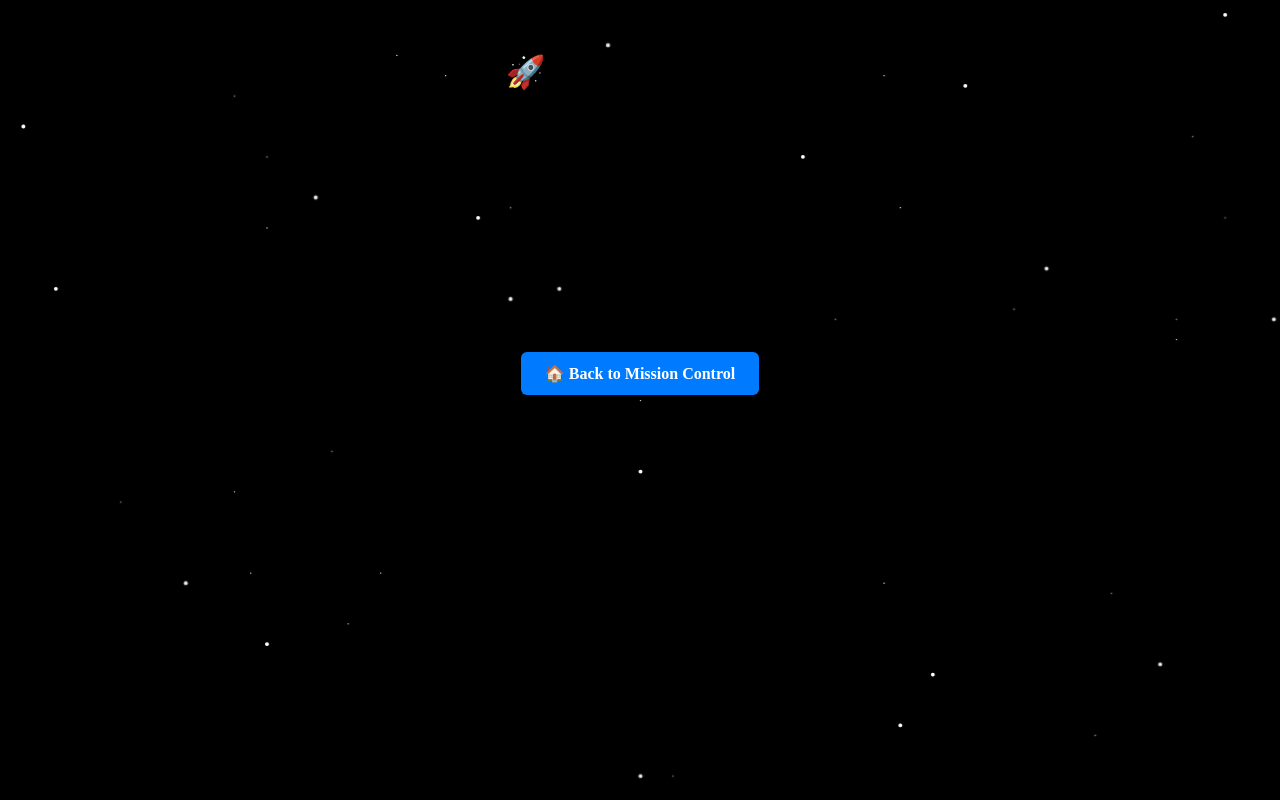
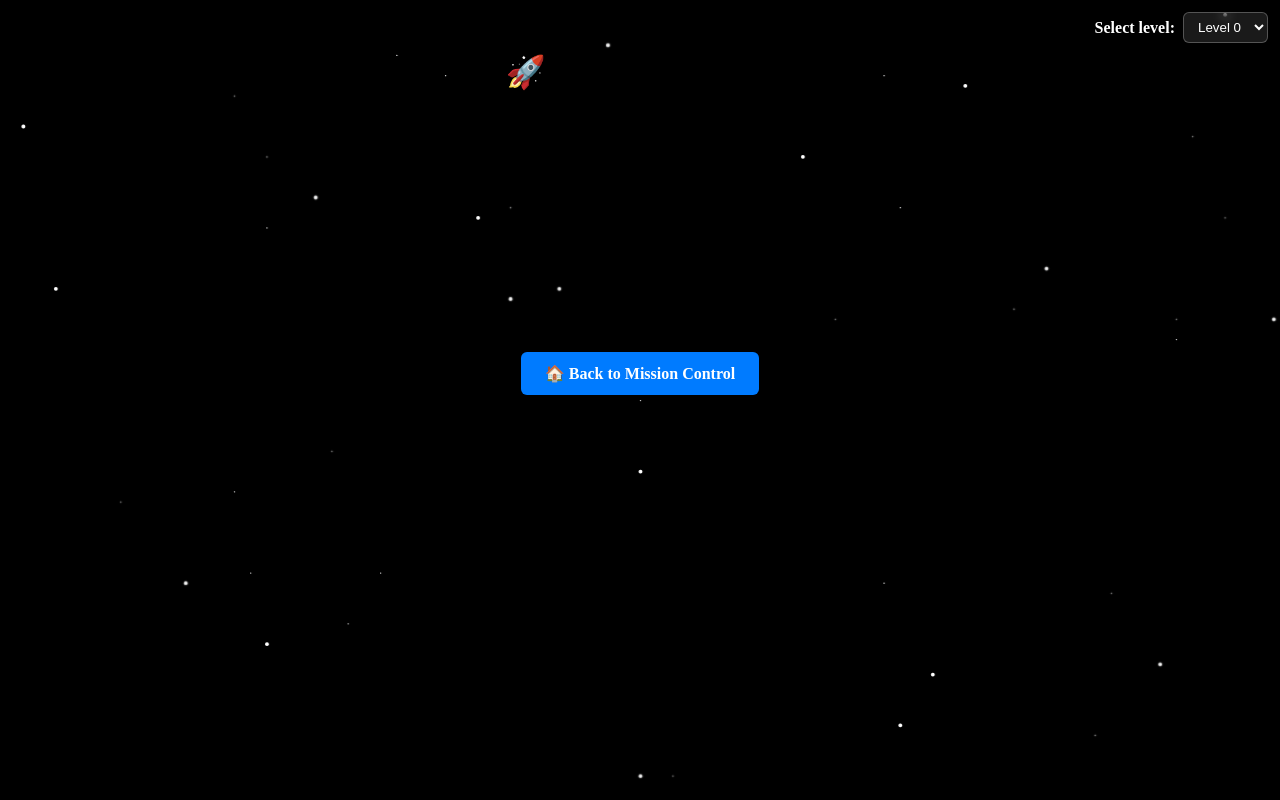
Before and after one commit to Sholudyvyy/nasa-space-apps-challenge, a Vue app: page / in a window 1280 px wide. Built offline with nearby package versions, Linux system fonts and the light colour scheme.

Commit message:
selector_0.1

```diff
--- a/src/App.vue
+++ b/src/App.vue
@@ -1,11 +1,14 @@
 <template>
   <div id="app">
     <div class="stars"></div>
+    <LevelSelector />
     <router-view></router-view>
   </div>
 </template>
 
-<script setup></script>
+<script setup>
+import LevelSelector from './components/LevelSelector.vue'
+</script>
 
 <style lang="scss">
 // Variables
--- /dev/null
+++ b/src/components/LevelSelector.vue
@@ -0,0 +1,86 @@
+<template>
+  <div class="level-selector">
+    <label for="level-select">Select level:</label>
+    <select id="level-select" v-model="selectedPath" @change="goToLevel">
+      <option v-for="level in levels" :key="level.path" :value="level.path">
+        {{ level.label }}
+      </option>
+    </select>
+  </div>
+</template>
+
+<script setup>
+import { ref, computed, onMounted, watch } from 'vue'
+import { useRoute, useRouter } from 'vue-router'
+
+const router = useRouter()
+const route = useRoute()
+
+// Map available level files to route paths and labels
+// Keep in sync with routes in `src/router/index.js`
+const levels = computed(() => [
+  { path: '/level0', label: 'Level 0' },
+  { path: '/level1', label: 'Level 1' },
+  { path: '/level2', label: 'Level 2' },
+  { path: '/level3', label: 'Level 3' },
+  { path: '/level4', label: 'Level 4' },
+  { path: '/level5', label: 'Level 5' },
+  { path: '/level6', label: 'Level 6' },
+  { path: '/level7', label: 'Level 7' },
+  { path: '/level8', label: 'Level 8' }
+])
+
+const selectedPath = ref('/level0')
+
+onMounted(() => {
+  // Initialize selection based on current route if it matches a level
+  const current = levels.value.find(l => l.path === route.path)
+  if (current) {
+    selectedPath.value = current.path
+  } else {
+    // If on root '/', prefer '/level0'
+    if (route.path === '/') selectedPath.value = '/level0'
+  }
+})
+
+watch(() => route.path, (newPath) => {
+  const current = levels.value.find(l => l.path === newPath)
+  if (current) selectedPath.value = current.path
+})
+
+function goToLevel() {
+  if (route.path !== selectedPath.value) {
+    router.push(selectedPath.value)
+  }
+}
+</script>
+
+<style scoped>
+.level-selector {
+  position: fixed;
+  top: 12px;
+  right: 12px;
+  display: flex;
+  gap: 8px;
+  align-items: center;
+  z-index: 1000;
+}
+
+label {
+  color: #ffffff;
+  font-weight: 600;
+}
+
+select {
+  background: rgba(255, 255, 255, 0.1);
+  color: #fff;
+  border: 1px solid rgba(255, 255, 255, 0.25);
+  border-radius: 6px;
+  padding: 6px 10px;
+  backdrop-filter: blur(6px);
+}
+
+select option {
+  color: #000;
+}
+</style>
```
